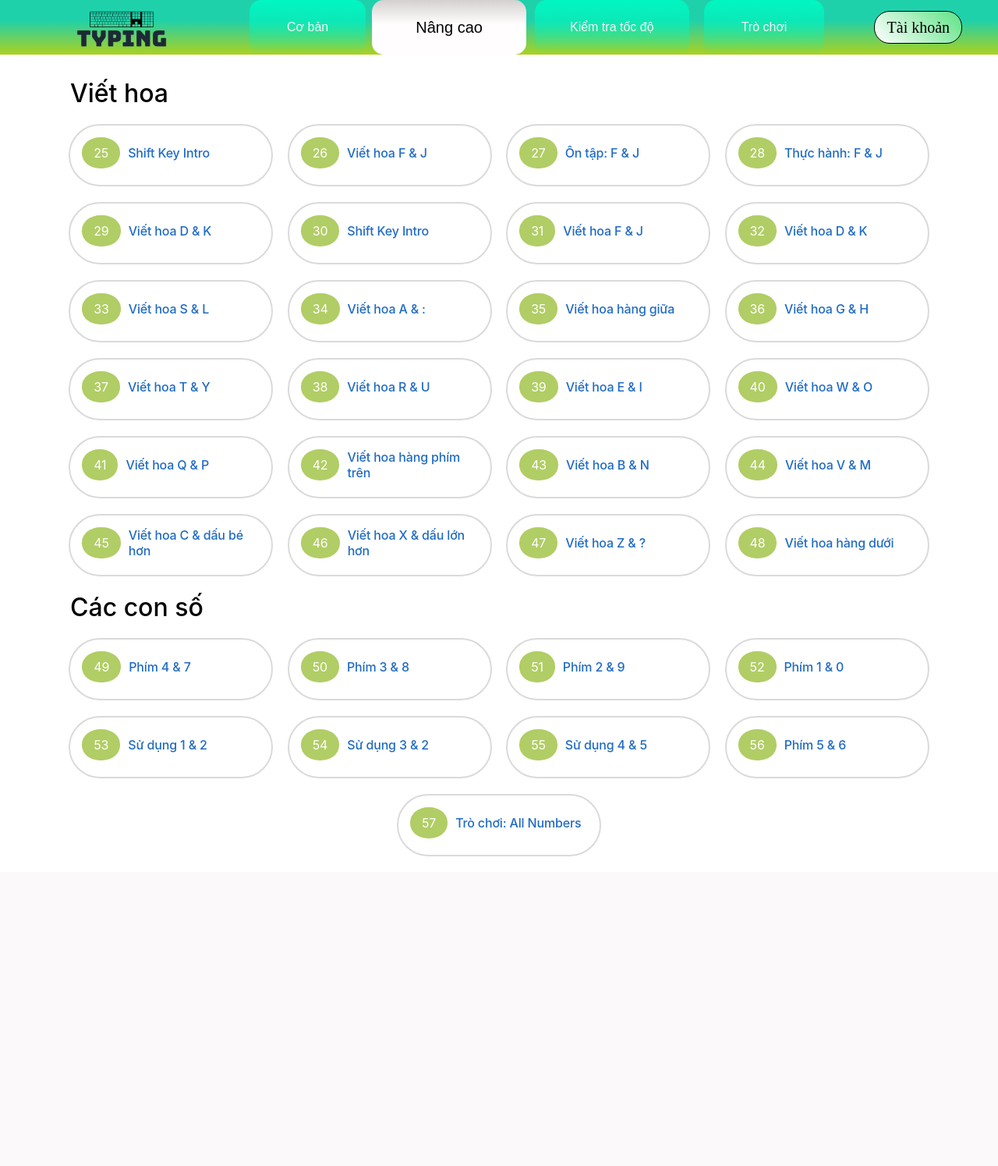
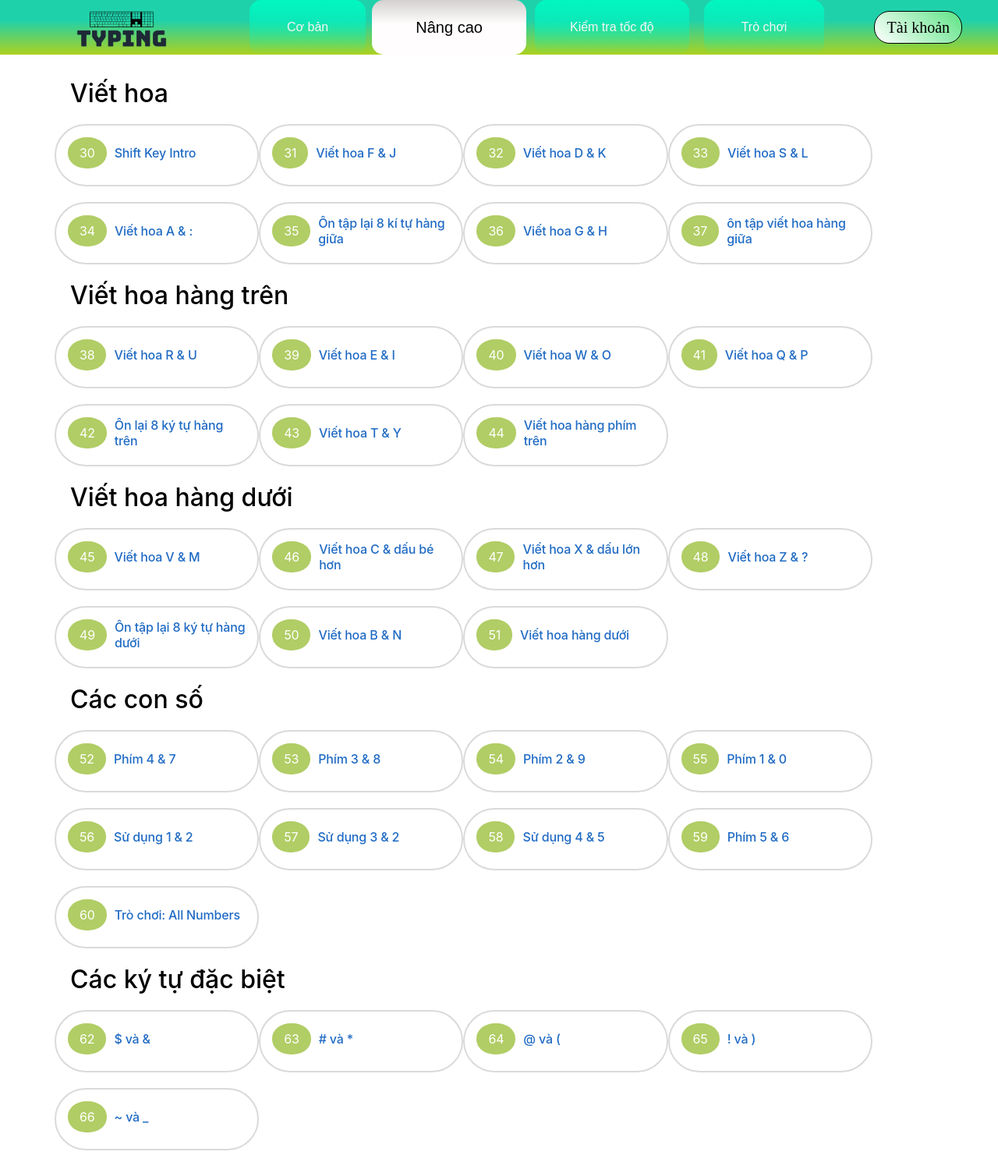
Before and after one commit to kun09-tker/web-bu, a PHP site: page /html/nangcao.html in a window 1280 px wide. Shown: the whole page at 78% size. Before the commit the page ends 1098 px from the top, so only its background shows below. Run offline with PHP 8.4, Linux system fonts and the light colour scheme.

Commit message:
chỉnh sửa nội dung các nút

```diff
--- a/css/NutHangNC.css
+++ b/css/NutHangNC.css
@@ -45,7 +45,7 @@
     width: 1140px;
     display: flex;
     flex-wrap: wrap;
-    justify-content: space-evenly;
+    justify-content: start;
     margin: 0 auto;
 }
 .hangpg{
--- a/html/nangcao.html
+++ b/html/nangcao.html
@@ -32,36 +32,6 @@
             <h1>Viết hoa</h1>
             <div class="hangpg__card btn btn-white btn-animated">
                 <div class="hangpg__card-content">
-                    <span class="content-number-nc">25</span>
-                    <a href="" class="content-title">Shift Key Intro</a>
-                </div>
-            </div>
-            <div class="hangpg__card btn btn-white btn-animated">
-                <div class="hangpg__card-content">
-                    <span class="content-number-nc">26</span>
-                    <a href="training.html?FJ fdj" class="content-title">Viết hoa F & J</a>
-                </div>
-            </div>
-            <div class="hangpg__card btn btn-white btn-animated">
-                <div class="hangpg__card-content">
-                    <span class="content-number-nc">27</span>
-                    <a href="" class="content-title">Ôn tập: F & J</a>
-                </div>
-            </div>
-            <div class="hangpg__card btn btn-white btn-animated">
-                <div class="hangpg__card-content">
-                    <span class="content-number-nc">28</span>
-                    <a href="" class="content-title">Thực hành: F & J</a>
-                </div>
-            </div>
-            <div class="hangpg__card btn btn-white btn-animated">
-                <div class="hangpg__card-content">
-                    <span class="content-number-nc">29</span>
-                    <a href="" class="content-title">Viết hoa D & K</a>
-                </div>
-            </div>
-            <div class="hangpg__card btn btn-white btn-animated">
-                <div class="hangpg__card-content">
                     <span class="content-number-nc">30</span>
                     <a href="training.html?INTRO " class="content-title">Shift Key Intro</a>
                 </div>
@@ -94,7 +64,7 @@
             <div class="hangpg__card btn btn-white btn-animated">
                 <div class="hangpg__card-content">
                     <span class="content-number-nc">35</span>
-                    <a href="training.html? ASDFGHJKL:" class="content-title">Viết hoa hàng giữa</a>
+                    <a href="training.html? ASDFGHJKL:" class="content-title">Ôn tập lại 8 kí tự hàng giữa</a>
                 </div>
             </div>
             <div class="hangpg__card btn btn-white btn-animated">
@@ -106,9 +76,10 @@
             <div class="hangpg__card btn btn-white btn-animated">
                 <div class="hangpg__card-content">
                     <span class="content-number-nc">37</span>
-                    <a href="training.html?TY hjdjdld" class="content-title">Viết hoa T & Y</a>
+                    <a href="training.html? ASDFGHJKL" class="content-title">ôn tập viết hoa hàng giữa</a>
                 </div>
             </div>
+            <h1>Viết hoa hàng trên</h1>
             <div class="hangpg__card btn btn-white btn-animated">
                 <div class="hangpg__card-content">
                     <span class="content-number-nc">38</span>
@@ -136,101 +107,151 @@
             <div class="hangpg__card btn btn-white btn-animated">
                 <div class="hangpg__card-content">
                     <span class="content-number-nc">42</span>
-                    <a href="training.html? QWERTYUIOP" class="content-title">Viết hoa hàng phím trên</a>
+                    <a href="training.html? QWERUIOP" class="content-title">Ôn lại 8 ký tự hàng trên</a>
                 </div>
             </div>
             <div class="hangpg__card btn btn-white btn-animated">
                 <div class="hangpg__card-content">
                     <span class="content-number-nc">43</span>
+                    <a href="training.html?TY hjdjdld" class="content-title">Viết hoa T & Y</a>
+                </div>
+            </div>
+            <div class="hangpg__card btn btn-white btn-animated">
+                <div class="hangpg__card-content">
+                    <span class="content-number-nc">44</span>
+                    <a href="training.html? QWERTYUIOP" class="content-title">Viết hoa hàng phím trên</a>
+                </div>
+            </div>
+            <h1>Viết hoa hàng dưới</h1>
+            <div class="hangpg__card btn btn-white btn-animated">
+                <div class="hangpg__card-content">
+                    <span class="content-number-nc">45</span>
+                    <a href="training.html?VM 789" class="content-title">Viết hoa V & M</a>
+                </div>
+            </div>
+            <div class="hangpg__card btn btn-white btn-animated">
+                <div class="hangpg__card-content">
+                    <span class="content-number-nc">46</span>
+                    <a href="training.html?C và bé" class="content-title">Viết hoa C & dấu bé hơn</a>
+                </div>
+            </div>
+            <div class="hangpg__card btn btn-white btn-animated">
+                <div class="hangpg__card-content">
+                    <span class="content-number-nc">47</span>
+                    <a href="training.html?x và lớn" class="content-title">Viết hoa X & dấu lớn hơn</a>
+                </div>
+            </div>
+            <div class="hangpg__card btn btn-white btn-animated">
+                <div class="hangpg__card-content">
+                    <span class="content-number-nc">48</span>
+                    <a href="training.html?x và hỏi" class="content-title">Viết hoa Z & ?</a>
+                </div>
+            </div>
+            <div class="hangpg__card btn btn-white btn-animated">
+                <div class="hangpg__card-content">
+                    <span class="content-number-nc">49</span>
+                    <a href="training.html? ZXCVNM be lon" class="content-title">Ôn tập lại 8 ký tự hàng dưới</a>
+                </div>
+            </div>
+            <div class="hangpg__card btn btn-white btn-animated">
+                <div class="hangpg__card-content">
+                    <span class="content-number-nc">50</span>
                     <a href="training.html?BN kfj" class="content-title">Viết hoa B & N</a>
                 </div>
             </div>
             <div class="hangpg__card btn btn-white btn-animated">
                 <div class="hangpg__card-content">
-                    <span class="content-number-nc">44</span>
-                    <a href="training.html?VM 789" class="content-title">Viết hoa V & M</a>
-                </div>
-            </div>
-            <div class="hangpg__card btn btn-white btn-animated">
-                <div class="hangpg__card-content">
-                    <span class="content-number-nc">45</span>
-                    <a href="training.html?C và bé" class="content-title">Viết hoa C & dấu bé hơn</a>
-                </div>
-            </div>
-            <div class="hangpg__card btn btn-white btn-animated">
-                <div class="hangpg__card-content">
-                    <span class="content-number-nc">46</span>
-                    <a href="training.html?x và lớn" class="content-title">Viết hoa X & dấu lớn hơn</a>
-                </div>
-            </div>
-            <div class="hangpg__card btn btn-white btn-animated">
-                <div class="hangpg__card-content">
-                    <span class="content-number-nc">47</span>
-                    <a href="training.html?x và hỏi" class="content-title">Viết hoa Z & ?</a>
-                </div>
-            </div>
-            <div class="hangpg__card btn btn-white btn-animated">
-                <div class="hangpg__card-content">
-                    <span class="content-number-nc">48</span>
-                    <a href="training.html?Z X C V B N M bé lớn hỏi" class="content-title">Viết hoa hàng dưới</a>
+                    <span class="content-number-nc">51</span>
+                    <a href="training.html? Z X C V B N M bé lớn hỏi" class="content-title">Viết hoa hàng dưới</a>
                 </div>
             </div>
             <h1>Các con số</h1>
             <div class="hangpg__card btn btn-white btn-animated">
                 <div class="hangpg__card-content">
-                    <span class="content-number-nc">49</span>
-                    <a href="training.html?47 " class="content-title">Phím 4 & 7</a>
+                    <span class="content-number-nc">52</span>
+                    <a href="training.html?47 sadas" class="content-title">Phím 4 & 7</a>
                 </div>
             </div>
 
             <div class="hangpg__card btn btn-white btn-animated">
                 <div class="hangpg__card-content">
-                    <span class="content-number-nc">50</span>
-                    <a href="training.html?38 " class="content-title">Phím 3 & 8</a>
+                    <span class="content-number-nc">53</span>
+                    <a href="training.html?38 ssad" class="content-title">Phím 3 & 8</a>
                 </div>
             </div>
 
             <div class="hangpg__card btn btn-white btn-animated">
                 <div class="hangpg__card-content">
-                    <span class="content-number-nc">51</span>
-                    <a href="training.html?29 " class="content-title">Phím 2 & 9</a>
+                    <span class="content-number-nc">54</span>
+                    <a href="training.html?29 das" class="content-title">Phím 2 & 9</a>
                 </div>
             </div>
 
             <div class="hangpg__card btn btn-white btn-animated">
                 <div class="hangpg__card-content">
-                    <span class="content-number-nc">52</span>
-                    <a href="training.html?10 " class="content-title">Phím 1 & 0</a>
+                    <span class="content-number-nc">55</span>
+                    <a href="training.html?10 dsda " class="content-title">Phím 1 & 0</a>
                 </div>
             </div>
             <div class="hangpg__card btn btn-white btn-animated">
                 <div class="hangpg__card-content">
-                    <span class="content-number-nc">53</span>
-                    <a href="training.html?12 " class="content-title">Sử dụng 1 & 2</a>
+                    <span class="content-number-nc">56</span>
+                    <a href="training.html?12 dfsf " class="content-title">Sử dụng 1 & 2</a>
                 </div>
             </div>
             <div class="hangpg__card btn btn-white btn-animated">
                 <div class="hangpg__card-content">
-                    <span class="content-number-nc">54</span>
+                    <span class="content-number-nc">57</span>
                     <a href="training.html?32 fd" class="content-title">Sử dụng 3 & 2</a>
                 </div>
             </div>
             <div class="hangpg__card btn btn-white btn-animated">
                 <div class="hangpg__card-content">
-                    <span class="content-number-nc">55</span>
+                    <span class="content-number-nc">58</span>
                     <a href="training.html?45 " class="content-title">Sử dụng 4 & 5</a>
                 </div>
             </div>
             <div class="hangpg__card btn btn-white btn-animated">
                 <div class="hangpg__card-content">
-                    <span class="content-number-nc">56</span>
+                    <span class="content-number-nc">59</span>
                     <a href="training.html?56 rtert" class="content-title">Phím 5 & 6</a>
                 </div>
             </div>
             <div class="hangpg__card btn btn-white btn-animated">
                 <div class="hangpg__card-content">
-                    <span class="content-number-nc">57</span>
+                    <span class="content-number-nc">60</span>
                     <a href="training.html?All 9999" class="content-title">Trò chơi: All Numbers</a>
+                </div>
+            </div>
+            <h1>Các ký tự đặc biệt</h1>
+            <div class="hangpg__card btn btn-white btn-animated">
+                <div class="hangpg__card-content">
+                    <span class="content-number-nc">62</span>
+                    <a href="training.html?$& hfdsh" class="content-title">$ và &</a>
+                </div>
+            </div>
+            <div class="hangpg__card btn btn-white btn-animated">
+                <div class="hangpg__card-content">
+                    <span class="content-number-nc">63</span>
+                    <a href="training.html?#* cbmx" class="content-title"># và *</a>
+                </div>
+            </div>
+            <div class="hangpg__card btn btn-white btn-animated">
+                <div class="hangpg__card-content">
+                    <span class="content-number-nc">64</span>
+                     <a href="training.html?@( kdjla" class="content-title">@ và (</a>
+                </div>
+            </div>
+            <div class="hangpg__card btn btn-white btn-animated">
+                <div class="hangpg__card-content">
+                    <span class="content-number-nc">65</span>
+                    <a href="training.html?!) dh" class="content-title">! và )</a>
+                </div>
+            </div>
+            <div class="hangpg__card btn btn-white btn-animated">
+                <div class="hangpg__card-content">
+                    <span class="content-number-nc">66</span>
+                    <a href="training.html?~_" class="content-title">~ và _</a>
                 </div>
             </div>
         </div>
```
